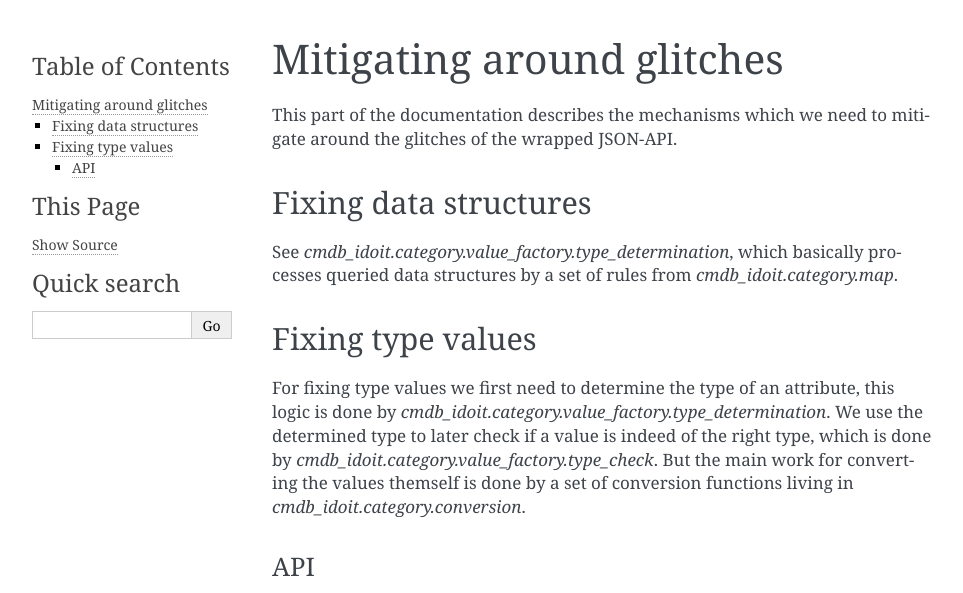
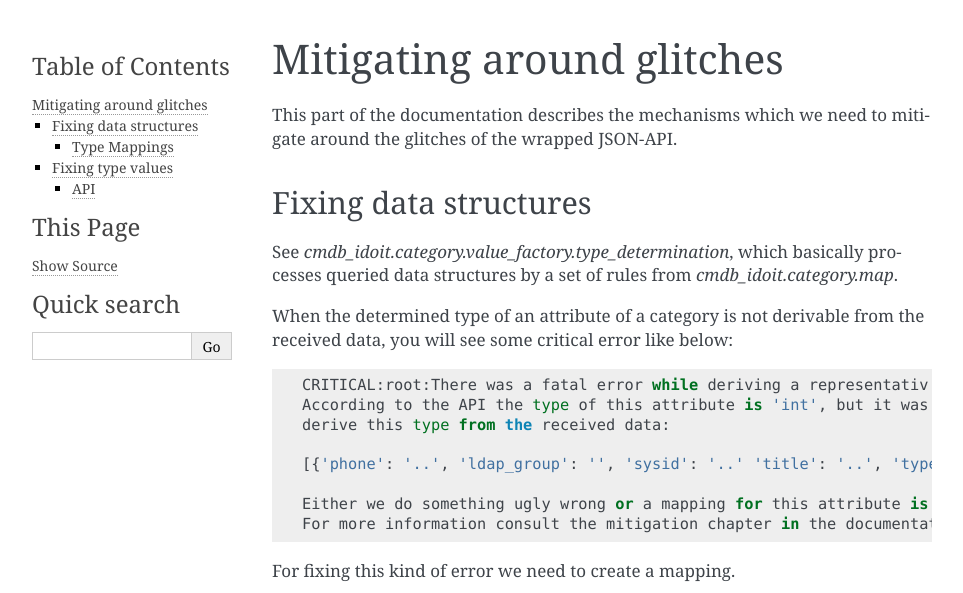
Before and after one commit to cau-rz/cmdb_idoit, a Sphinx documentation site: the page built from docs/mitigation.rst, in a window 1280 px wide. Shown: the top 593 px of the page, without its empty margins (148-1111 px from the left). Built offline with Sphinx 7.4.7, drawn with Linux system fonts in a browser that asks for light colours; some of the changed text lies outside the part shown; grey boxes are pictures that could not be loaded.

Commit message:
Documentation about conversion/mapping handling.

```diff
--- a/docs/mitigation.rst
+++ b/docs/mitigation.rst
@@ -10,6 +10,35 @@
 See `cmdb_idoit.category.value_factory.type_determination`, which basically
 processes queried data structures by a set of rules from `cmdb_idoit.category.map`.
 
+When the determined type of an attribute of a category is not derivable from the
+received data, you will see some critical error like below:
+
+::
+
+  CRITICAL:root:There was a fatal error while deriving a representativ value for C__CATG__CONTACT.contact.
+  According to the API the type of this attribute is 'int', but it was not possible to
+  derive this type from the received data:
+
+  [{'phone': '..', 'ldap_group': '', 'sysid': '..' 'title': '..', 'type': 'C__OBJTYPE__PERSON_GROUP', 'email_address': '..', 'id': '1234', 'right_group': '0'}]
+
+  Either we do something ugly wrong or a mapping for this attribute is needed.
+  For more information consult the mitigation chapter in the documentation.
+
+
+For fixing this kind of error we need to create a mapping.
+
+Type Mappings
+.............
+
+A type mapping is a entry consisting of the category constant, the name of the attribute,
+the type which should be derived and a jsonpath-ng expression. The mapping for the above
+error example would be:
+
+::
+
+  C__CATG__CONTACT contact int $[*].id
+
+
 Fixing type values
 ------------------
 
@@ -20,6 +49,7 @@
 But the main work for converting the values themself is done by a set
 of conversion functions living in `cmdb_idoit.category.conversion`.
 
+
 API
 ...
 
@@ -28,3 +58,7 @@
 .. autofunction:: cmdb_idoit.category.value_factory.type_determination
 
 .. autofunction:: cmdb_idoit.category.value_factory.type_check
+
+.. autofunction:: cmdb_idoit.category.value_factory.type_repr
+
+.. autofunction:: cmdb_idoit.category.value_factory.get_type_mapping
```
